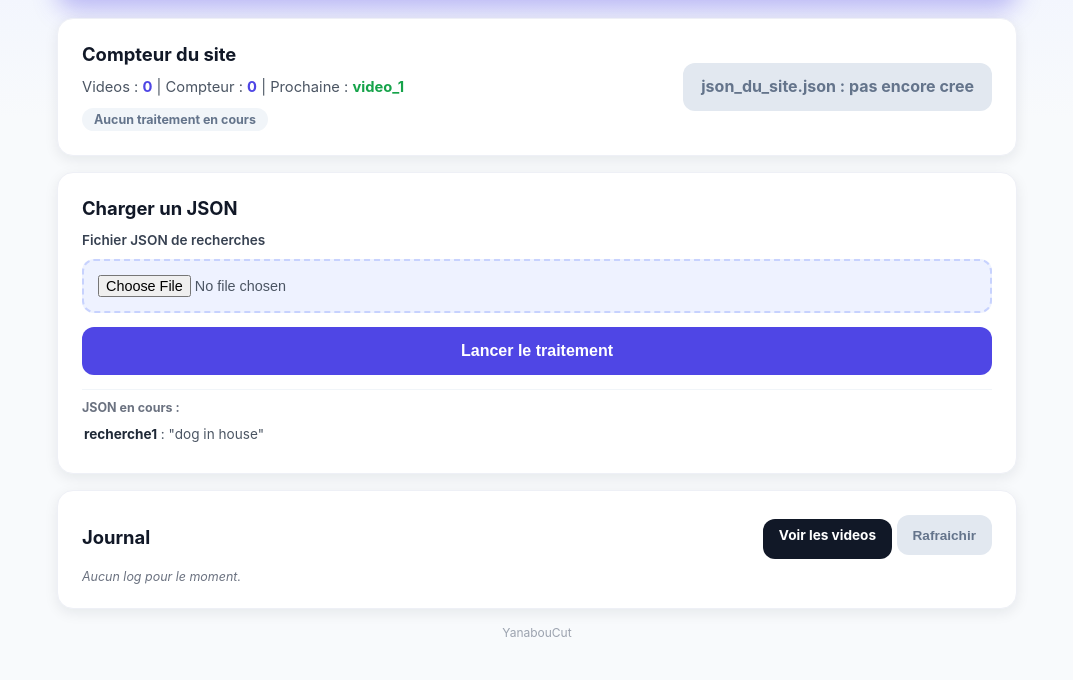
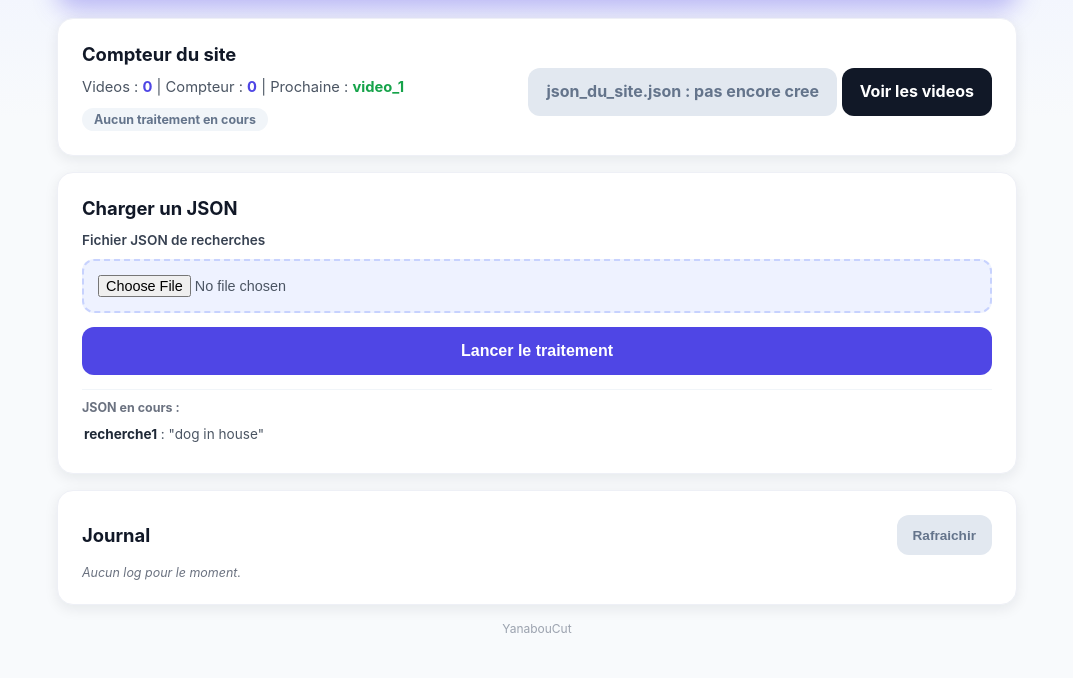
Before and after one commit to YanFocus/YanabouCut, a Django app: page / in a window 1280 px wide. Shown: the part 122-802 px from the top of the page, without its empty margins (103-1176 px from the left). After the commit the page ends 755 px from the top, so only its background shows below. Run offline with Django 5.2, Linux system fonts and the light colour scheme.

Commit message:
Bouton videos a cote du compteur

```diff
--- a/indexation/templates/index.html
+++ b/indexation/templates/index.html
@@ -99,6 +99,7 @@
                     {% else %}
                         <span class="btn grey">json_du_site.json : pas encore cree</span>
                     {% endif %}
+                    <a href="{% url 'videos' %}" class="btn dark" style="margin-top:10px;">Voir les videos</a>
                 </div>
             </div>
         </div>
@@ -154,10 +155,7 @@
         <div class="card">
             <div class="topbar">
                 <h2 style="margin:0;">Journal</h2>
-                <div>
-                    <a href="{% url 'videos' %}" class="btn dark small-btn">Voir les videos</a>
-                    <button onclick="location.reload()" class="btn grey small-btn">Rafraichir</button>
-                </div>
+                <button onclick="location.reload()" class="btn grey small-btn">Rafraichir</button>
             </div>
             {% if job_logs %}
                 <div id="logs">
```
